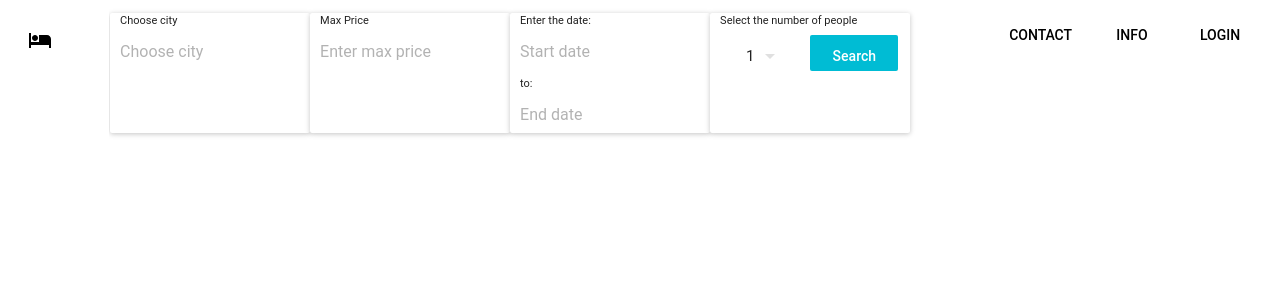
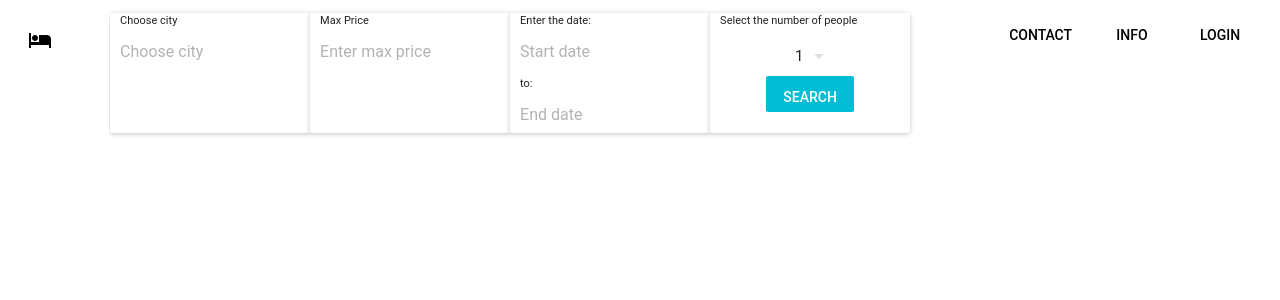
Before and after one commit to Igum92/ReactAppBar, a React (Create React App) app: page / in a window 1280 px wide. Shown: the top 300 px of the page. Built offline with nearby package versions, Linux system fonts and the light colour scheme; no server answers; what react-tap-event-plugin would draw is missing.

Commit message:
TA-6: WIP Integrate searching for a car in selected place on pressing search

```diff
--- a/src/App.js
+++ b/src/App.js
@@ -15,8 +15,8 @@ class App extends Component {
     render() {
         return <MuiThemeProvider>
             <div>
-            <AppBarSearch/>
-            <OutputCars />
+                <AppBarSearch/>
+                <OutputCars/>
             </div>
         </MuiThemeProvider>
     }
--- a/src/actions/actions.js
+++ b/src/actions/actions.js
@@ -31,7 +31,7 @@ export const carsReceived = (cars) => ({
     cars
 });
 
-export function fetchCars(dispatch) {
+export function fetchCars() {
     return function (dispatch) {
         return fetch('http://localhost:1081/car?city=EDI&start_date=2017-07-01&end_date=2017-07-07')
             .then(response => response.json())
--- /dev/null
+++ b/src/components/ButtonPresentation.js
@@ -0,0 +1,14 @@
+import React from 'react';
+import RaisedButton from 'material-ui/RaisedButton';
+
+const ButtonPresentation = ({onClick, label, float, cars}) => (
+    <div>
+        <RaisedButton
+            label={label}
+            primary={true}
+            onTouchTap={()=>onClick(cars)}
+            style={{boxShadow: 'none', marginRight: 10}}/>
+    </div>
+);
+
+export default ButtonPresentation;
--- a/src/components/OutputCarsPresentation.js
+++ b/src/components/OutputCarsPresentation.js
@@ -1,14 +1,11 @@
 import React from 'react';
 
 const OutputCarsPresentation = ({cars}) => {
-    console.log(cars);
-
-
         return (
             <div>
                 { cars ?
                     <div>
-                        {Object.values(cars)}
+                        {(Object.values(cars)).join(", ")}
                     </div>
                 : null }
             </div>
--- a/src/components/Search.js
+++ b/src/components/Search.js
@@ -3,7 +3,7 @@ import AutoComplete from 'material-ui/AutoComplete';
 import DropDownMenu from 'material-ui/DropDownMenu';
 import MenuItem from 'material-ui/MenuItem';
 import Paper from 'material-ui/Paper';
-import RaisedButton from 'material-ui/RaisedButton';
+import SearchButton from "../containers/SearchButton"
 import DatePicker from 'material-ui/DatePicker';
 
 const style = {
@@ -86,11 +86,7 @@ export default class Search extends Component {
                         <MenuItem value={2} primaryText="2"/>
                         <MenuItem value={3} primaryText="3"/>
                     </DropDownMenu>
-                    <RaisedButton labelStyle={{textTransform: 'none'}}
-                                  label="Search"
-                                  primary={true}
-                                  style={{boxShadow: 'none', marginRight: 10}}
-                    />
+                    <SearchButton/>
                 </Paper>
 
             </div>
--- a/src/containers/OutputCars.js
+++ b/src/containers/OutputCars.js
@@ -1,11 +1,14 @@
+import React from 'react';
+import {connect} from "react-redux";
 import OutputCarsPresentation from "../components/OutputCarsPresentation";
-import {connect} from "react-redux";
 
 const mapStateToProps = (state) => {
+    console.log(state.cars);
     return {
         cars: state.cars
     }
 };
 
 const OutputCars = connect(mapStateToProps)(OutputCarsPresentation);
+
 export default OutputCars;
--- a/src/containers/SearchButton.js
+++ b/src/containers/SearchButton.js
@@ -1,25 +1,19 @@
-// import React from 'react';
-// import {connect} from 'react-redux';
-//
-// const mapStateToProps = (car) => ({
-//     car: state.city,
-//     suggestedCars: state.suggestedCars
-// });
-//
-// const mapDispatchToProps = (dispatch) => {
-//     return ({
-//         onClick: (cars) => dispatch(addCars(cars))
-//     });
-// };
-//
-//
-// const mapDispatchToProps = (dispatch) => ({
-//     handleCityInputChange: (city) => {
-//         dispatch(cityChanged(city));
-//         dispatch(getSuggestedCities(city));
-//     }
-// });
-//
-// const Header = connect(mapStateToProps, mapDispatchToProps)(Search);
-//
-// export default Header;
+import React from 'react';
+import {connect} from "react-redux";
+import {carsReceived} from "../actions/actions";
+import ButtonPresentation from "../components/ButtonPresentation";
+import {fetchCars} from "../actions/actions";
+
+const mapStateToProps = (state) => {
+    return {
+        float: 'left',
+        label: 'Search',
+    }
+};
+
+const mapDispatchToProps = (dispatch) => ({
+    onClick: () => dispatch(fetchCars())
+});
+
+const SearchButton = connect(mapStateToProps, mapDispatchToProps)(ButtonPresentation);
+export default SearchButton;
--- a/src/reducers/cars.js
+++ b/src/reducers/cars.js
@@ -1,4 +1,5 @@
 const cars = (state = [], action)=> {
+    console.log(JSON.stringify(action.cars));
     switch (action.type) {
         case "RECEIVE_CARS":
             return action.cars;
--- a/src/reducers/city.js
+++ b/src/reducers/city.js
@@ -1,5 +1,5 @@
 const city = (state = "", action) => {
-    console.log(JSON.stringify(action));
+
     switch (action.type) {
         case "CHANGE_CITY":
             return action.city;
```
